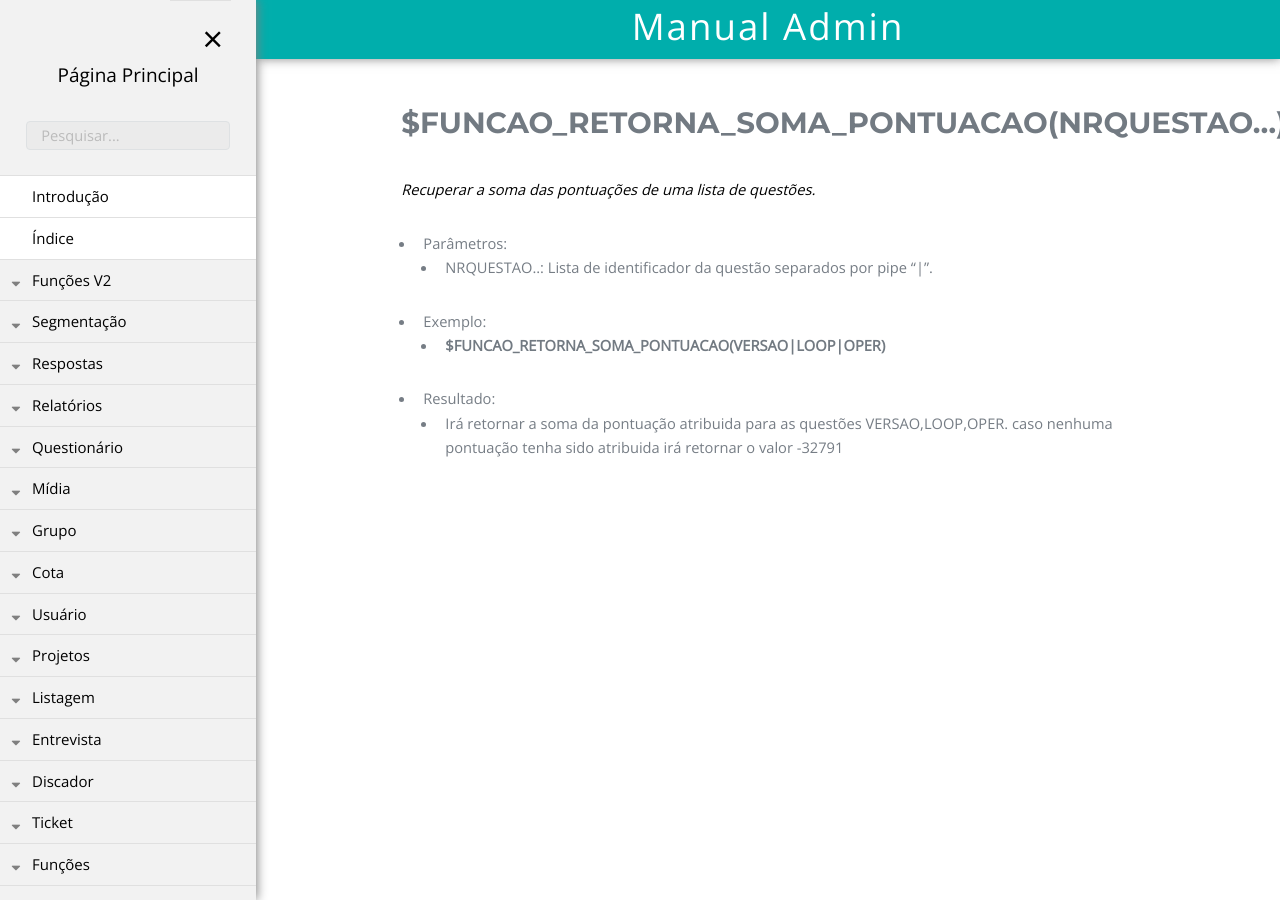
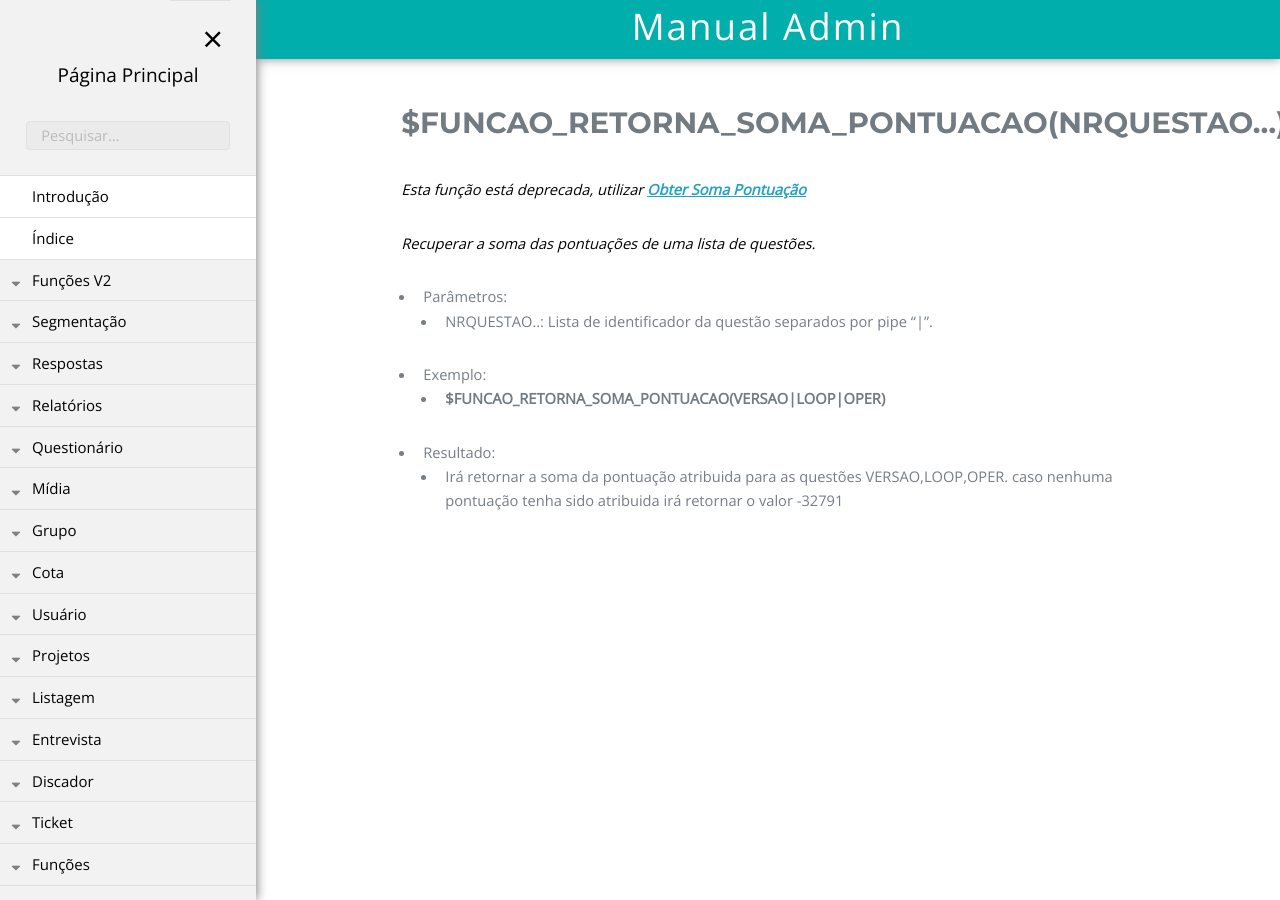
Before and after one commit to rogerio-figueiredo-hsr/hsrtechonline.github.io, a Jekyll site: the page built from _posts/2018-01-09-obter-soma-pontuacao.md, in a window 1280 px wide. Built offline with Jekyll 4.4.1, drawn with Linux system fonts in a browser that asks for light colours.

Commit message:
Update 2018-01-09-obter-soma-pontuacao.md

```diff
--- a/_posts/2018-01-09-obter-soma-pontuacao.md
+++ b/_posts/2018-01-09-obter-soma-pontuacao.md
@@ -6,6 +6,8 @@
 pasta: "funcoes"
 ---
 # $FUNCAO_RETORNA_SOMA_PONTUACAO(NRQUESTAO...)
+*Esta função está deprecada, utilizar **<a href="/fastQuestAdmin/funcoesv2/obterSomaPontuacao">Obter Soma Pontuação</a>***
+
 *Recuperar a soma das pontuações de uma lista de questões.*
 - Parâmetros:
     - NRQUESTAO..: Lista de identificador da questão separados por pipe "\|".
```
